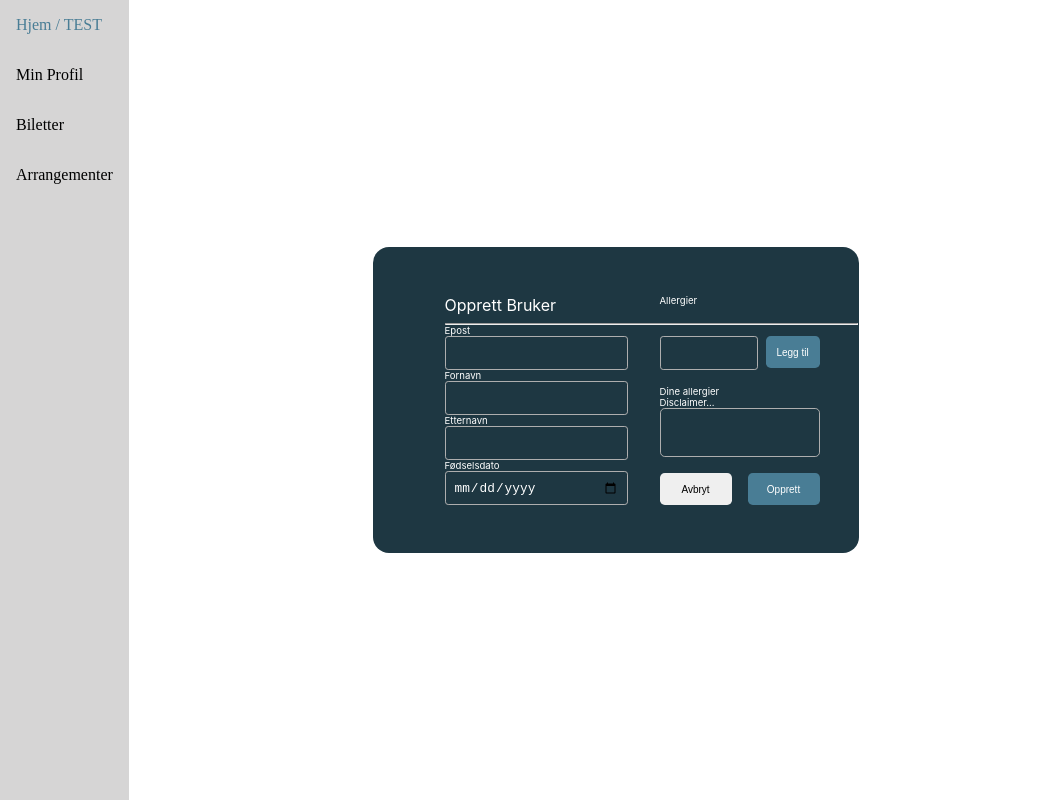
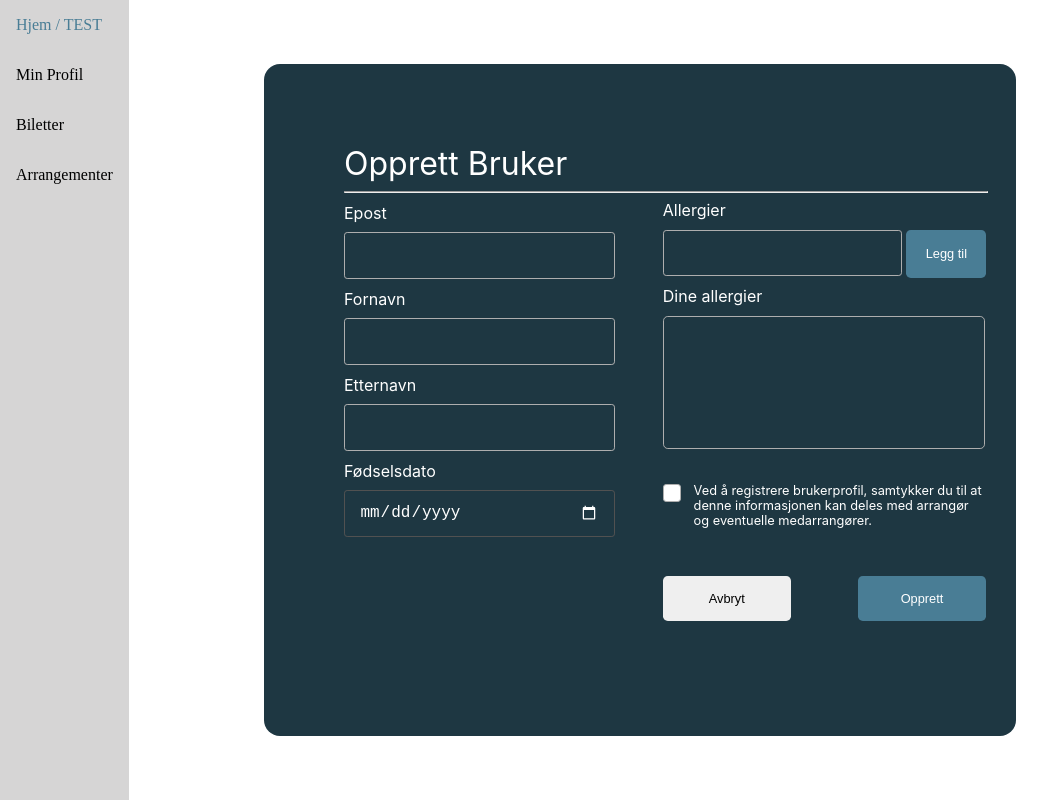
Before and after one commit to eajohansen/smidig-prosjekt-eksamen, a React (Vite) app in the folder frontend/: page / in a window 1280 px wide. Shown: the whole page, without its empty margins (0-1063 px from the left). Built offline with nearby package versions, Linux system fonts and the light colour scheme.

Commit message:
Fixed positions register form

```diff
--- a/frontend/src/components/ProfileForm.jsx
+++ b/frontend/src/components/ProfileForm.jsx
@@ -26,7 +26,7 @@ export const ProfileForm = ({ userEmail }) => {
         <label htmlFor="lNameInput">Etternavn</label>
         <input type="text" id="lNameInput" />
         <label htmlFor="dobInput">Fødselsdato</label>
-        <input type="date" id="dobInput" />
+        <input className="date" type="date" id="dobInput" />
       </div>
       <div className="allergyContainer">
         <label className="allergies" htmlFor="allergyInput">
@@ -43,14 +43,20 @@ export const ProfileForm = ({ userEmail }) => {
             Legg til
           </button>
         </div>
-        <label>Dine allergier</label>
-        <label>Disclaimer...</label>
+        <label className="yourAllergies">Dine allergier</label>
         <div className="allergyOutput">
           <ul>
             {allergies.map((item, i) => (
               <li key={i}>{item}</li>
             ))}
           </ul>
+        </div>
+        <div className="disclaimerDiv">
+          <input className="checkBox" type="checkbox" />
+          <label className="disclaimer">
+            Ved å registrere brukerprofil, samtykker du til at denne
+            informasjonen kan deles med arrangør og eventuelle medarrangører.
+          </label>
         </div>
         <div className="btnDiv">
           <button className="canclBtn">Avbryt</button>
--- a/frontend/src/temp.css
+++ b/frontend/src/temp.css
@@ -30,7 +30,7 @@ input {
   flex-direction: column;
   border: 1px solid black;
   border-radius: 1rem;
-  padding: 2rem 3.5rem;
+  padding: 3.5rem;
   background-color: var(--darkBkgrnd);
   color: white;
   label {
@@ -91,26 +91,26 @@ input {
 }
 
 hr {
-  width: 225%;
+  width: 237%;
 }
 
 .profileInfoContainer {
   h2 {
-    font-size: 1rem;
+    font-size: 2rem;
     font-weight: normal;
   }
-  width: 70%;
-  height: 100%;
+  width: 40rem;
+  height: 35rem;
   display: flex;
   border-radius: 1rem;
-  padding: 2rem 3.5rem;
+  padding: 3.5rem;
   background-color: var(--darkBkgrnd);
   color: white;
   div {
-    padding: 1rem;
+    padding: 1.5rem;
   }
   font-family: "Inter", sans-serif;
-  font-size: 0.6rem;
+  font-size: 1rem;
 }
 
 .userInfoContainer {
@@ -118,48 +118,57 @@ hr {
   flex-direction: column;
 }
 
+.userInfoContainer {
+  input {
+    font-size: 1rem;
+    padding: 0.9rem;
+    width: 15rem;
+  }
+  label {
+    padding: 0.6rem;
+    padding-left: 0;
+  }
+  #dobInput {
+    filter: invert(100%);
+    color: black;
+  }
+}
+
 .allergyContainer {
   display: flex;
   flex-direction: column;
-}
-
-#allergyInput {
-  margin-left: -1rem;
-  margin-top: 0.9rem;
-  width: 5rem;
+  .allergies {
+    padding-top: 3.5rem;
+  }
+  .yourAllergies {
+    padding: 0.6rem;
+    padding-left: 0;
+    padding-top: 0;
+    margin-top: -0.95rem;
+  }
 }
 
 .allergyOutput {
-  height: 100%;
-  width: 72%;
+  height: 5.2rem;
+  width: 17rem;
   border: 1px solid rgb(174, 174, 174);
   border-radius: 0.3rem;
 }
 .btnDiv {
   display: flex;
   flex-direction: row;
-  width: 10rem;
-  margin-left: -1rem;
-  margin-bottom: -1rem;
   button {
     border-radius: 0.3rem;
+    font-size: 0.8rem;
+    height: 2.8rem;
+    width: 8rem;
+    margin-left: -1.5rem;
   }
-}
-
-.addBtn {
-  width: 100%;
-  background-color: #497d95;
-  color: white;
-  border-radius: 0.3rem;
-  padding: 0.5rem;
-  justify-content: center;
-  margin-top: 0.9rem;
-  margin-left: 0.5rem;
 }
 
 .canclBtn {
   border-color: black;
-  margin-right: 1rem;
+  margin-right: 5.7rem;
 }
 
 .createBtn {
@@ -169,6 +178,35 @@ hr {
 
 .allergyBtnDiv {
   display: flex;
+  margin-top: -0.9rem;
+  margin-left: -1.5rem;
+  .addBtn {
+    font-size: 0.8rem;
+    width: 5rem;
+    height: 3rem;
+    background-color: #497d95;
+    color: white;
+    border-radius: 0.3rem;
+    margin-left: 0.3rem;
+  }
+  #allergyInput {
+    width: 13rem;
+    padding: 0.9rem;
+  }
+}
+
+.disclaimerDiv {
+  display: flex;
+  .checkBox {
+    margin-top: 0.7rem;
+    margin-right: 0.8rem;
+    margin-left: -1.5rem;
+    background-color: white;
+  }
+  .disclaimer {
+    font-size: 0.8rem;
+    margin-top: 0.6rem;
+  }
 }
 
 .navHeader {
```
